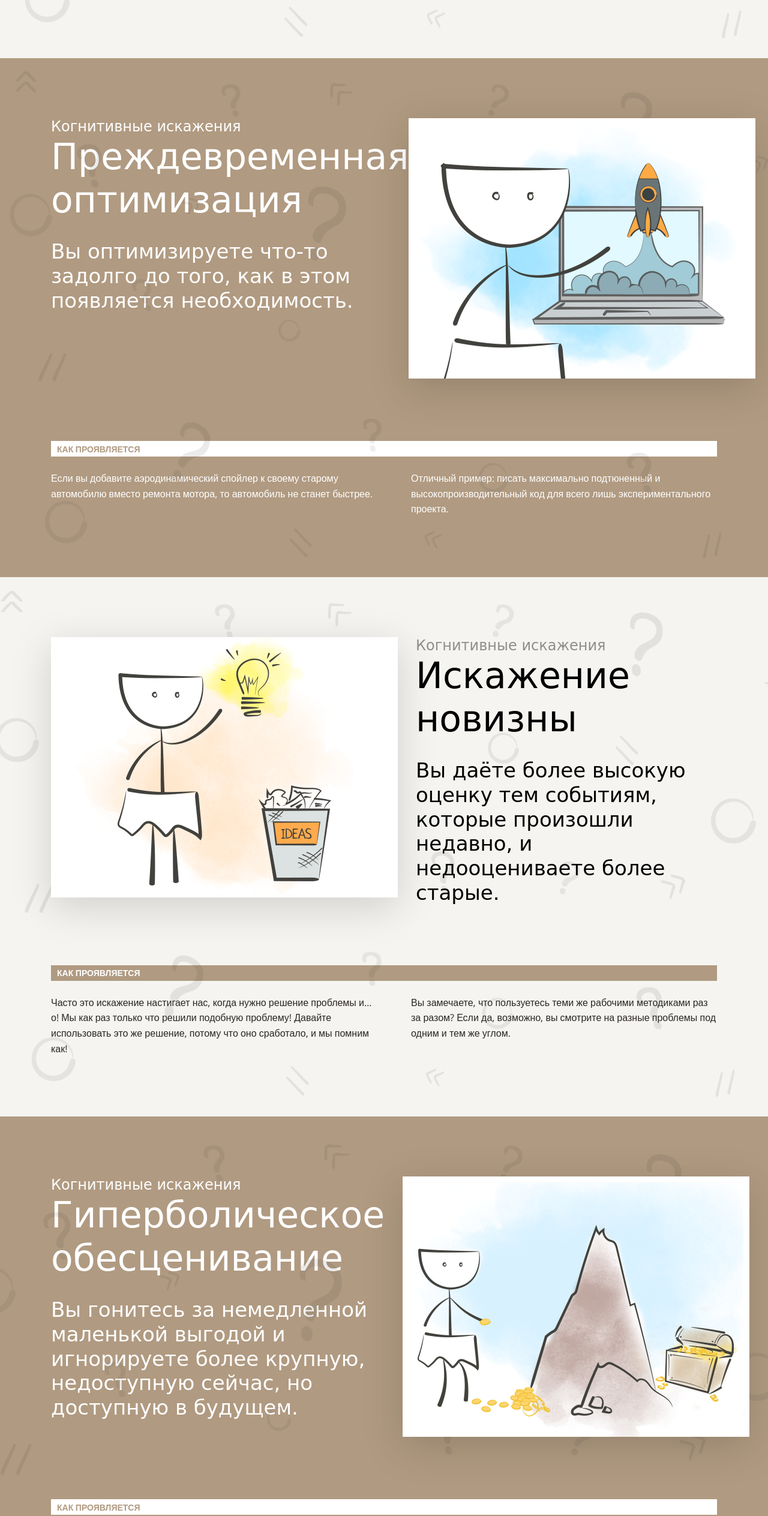
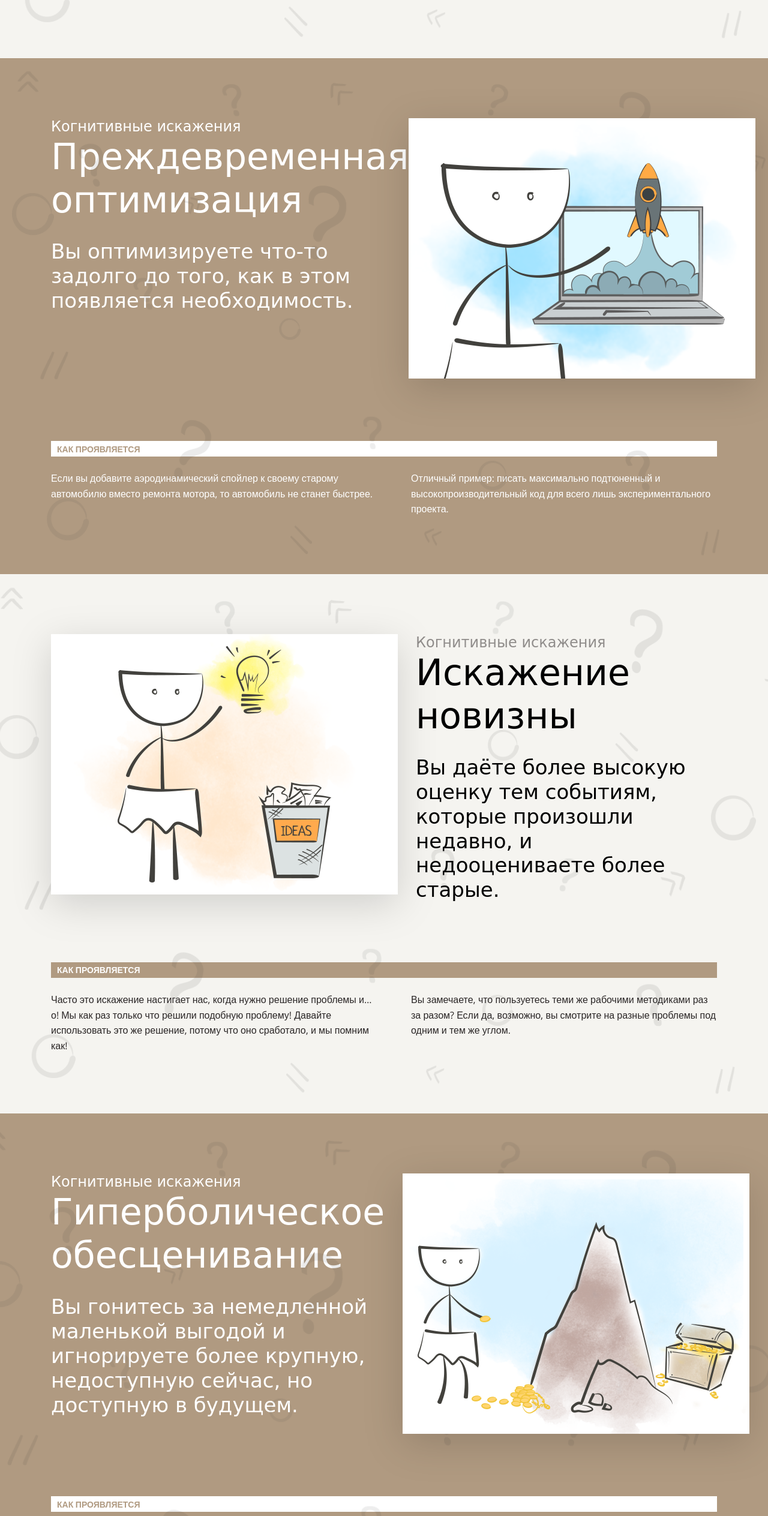
Before and after one commit to niilak/layout-designer-project-lvl1, a website: page src/index.html in a window 1280 px wide. Shown: the part 3719-6246 px from the top of the page at 60% size. Drawn offline with nearby package versions, Linux system fonts and the light colour scheme; a web font is replaced by a local one.

Commit message:
test section 5 & 7

```diff
--- a/src/index.html
+++ b/src/index.html
@@ -155,7 +155,7 @@
         </div>
       </section>
 
-      <section id="ikea-effect" class="section-4 section">
+      <section id="ikea-effect" class="section-4 section light-bkgr">
         <div class="container padding-100">
           <div class="div-a">
             <div class="div-4-a1">
@@ -200,8 +200,11 @@
         </div>
       </section>
 
-      <section id="premature-optimization" class="section-5 section">
-        <div class="container p-top-100px padding-bottom-100">
+      <section
+        id="premature-optimization"
+        class="section-5 section brown-background min-height-860"
+      >
+        <div class="container p-top-100px">
           <div class="div-a">
             <div class="div-5-a1">
               <p class="small-header no-margin white">Когнитивные искажения</p>
@@ -243,7 +246,7 @@
         </div>
       </section>
 
-      <section id="distortion-of-novelty" class="section-6 section">
+      <section id="distortion-of-novelty" class="section-6 section light-bkgr">
         <div class="container padding-100">
           <div class="div-a">
             <div class="div-6-a1">
@@ -290,8 +293,11 @@
         </div>
       </section>
 
-      <section id="hyperbolic-depreciation" class="section-7 section">
-        <div class="container p-top-100px">
+      <section
+        id="hyperbolic-depreciation"
+        class="section-7 section brown-background"
+      >
+        <div class="container padding-100">
           <div class="div-a">
             <div class="div-7-a1">
               <p class="small-header no-margin white">Когнитивные искажения</p>
@@ -332,7 +338,7 @@
         </div>
       </section>
 
-      <section id="errors-in-planning" class="section-8 section">
+      <section id="errors-in-planning" class="section-8 section light-bkgr">
         <div class="container padding-100">
           <div class="div-a">
             <div class="div-8-a1">
--- a/src/styles/style.css
+++ b/src/styles/style.css
@@ -248,17 +248,17 @@ h3 {
   color: var(--white);
 }
 
-.section-6 {
-  /* height: 880px; */
+/* .section-6 {
+  height: 880px;
 
   background: var(--light);
 }
 
 .section-4,
 .section-8 {
-  /* height: 960px; */
+  height: 960px;
   background: var(--light);
-}
+} */
 
 .section-4::before {
   position: absolute;
@@ -281,20 +281,6 @@ h3 {
   display: flex;
   flex-direction: row;
   padding-bottom: 100px;
-}
-
-/* #SECTION-5 */
-
-.section-5 {
-  min-height: 860px;
-
-  background: var(--brown);
-}
-
-.section-7 {
-  min-height: 960px;
-
-  background: var(--brown);
 }
 
 .section-5::before {
@@ -653,3 +639,7 @@ iframe {
 .padding-100 {
   padding: 100px 0;
 }
+
+.min-height-860 {
+  min-height: 860px;
+}
```
